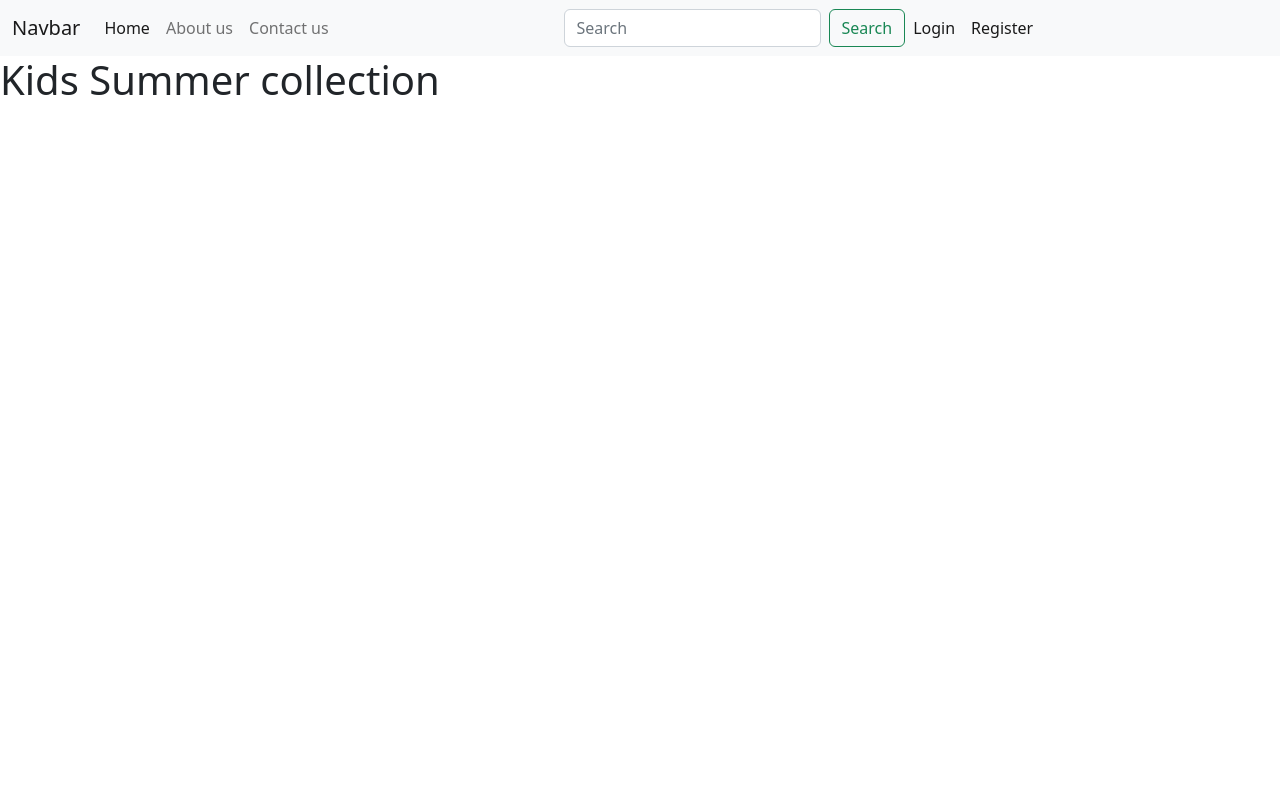
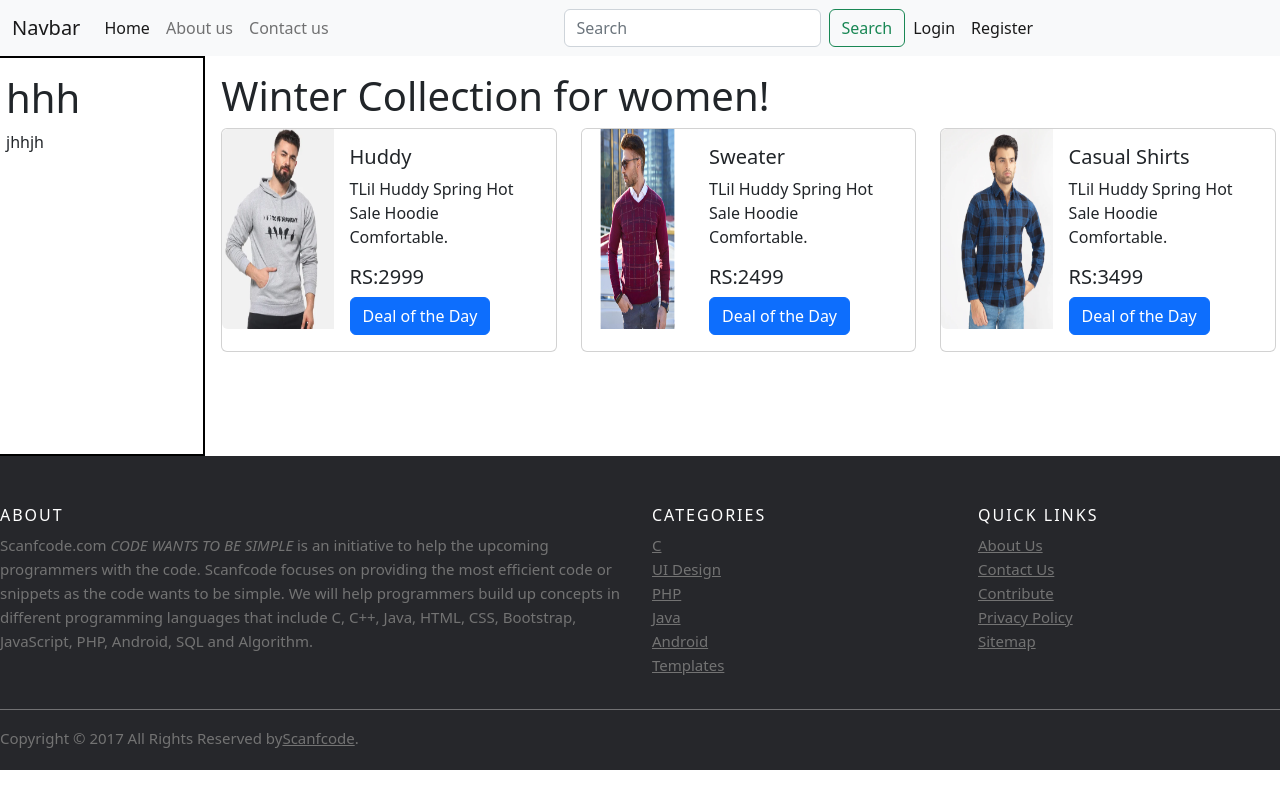
Before and after one commit to muhabilal/ecommerce, a React (Create React App) app: page /SummerKids in a window 1280 px wide. Built offline with nearby package versions, Linux system fonts and the light colour scheme.

Commit message:
code init

```diff
--- a/src/Components/NavBar.jsx
+++ b/src/Components/NavBar.jsx
@@ -3,7 +3,7 @@ import { Link } from "react-router-dom";
 
 function NavBar() {
   return (
-    <nav className="navbar navbar-expand-lg navbar-light bg-light">
+    <nav className="navbar sticky-top navbar-expand-lg navbar-light bg-light">
       <div className="container-fluid">
         <Link className="navbar-brand" to={"#"}>
           Navbar
--- a/src/Home/Home.jsx
+++ b/src/Home/Home.jsx
@@ -21,12 +21,12 @@ function Home() {
   };
   const swipe = [
     {
+      image: "image3.jpg",
+    },
+    {
       image: "image1.jpg",
     },
     { image: "image2.jpg" },
-    {
-      image: "image3.jpg",
-    },
   ];
   const array = [
     { image: "winter.jpeg", text: "Winter", link: "/WinterMen" },
--- a/src/Home/KidsFashion/SummerKids.jsx
+++ b/src/Home/KidsFashion/SummerKids.jsx
@@ -1,13 +1,56 @@
 import React from "react";
 import NavBar from "../../Components/NavBar";
-
+import Footer from "../../Components/Footer";
+import CardForPrices from "../../Components/CardForPrices";
 function SummerKids() {
+  const FirstObj = {
+    title: "Huddy",
+    pic: "huddyMen.jpg",
+    text: "Lil Huddy Spring Hot Sale Hoodie Comfortable.",
+    price: 2999,
+    btnText: "Deal of the Day",
+  };
+  const SecondObj = {
+    title: "Sweater",
+    pic: "sweaterMen.jpg",
+    text: "Lil Huddy Spring Hot Sale Hoodie Comfortable.",
+    price: 2499,
+    btnText: "Deal of the Day",
+  };
+  const ThirdObj = {
+    title: "Casual Shirts",
+    pic: "casualShirt.webp",
+    text: "Lil Huddy Spring Hot Sale Hoodie Comfortable.",
+    price: 3499,
+    btnText: "Deal of the Day",
+  };
   return (
     <>
       <NavBar />
-      <div>
-        <h1>Kids Summer collection</h1>
+      <div className="row " style={{ height: "400px" }}>
+        <div
+          className="container-fluid col-2 p-3"
+          style={{ border: "2px solid black" }}
+        >
+          <h1>hhh</h1>
+          <p>jhhjh</p>
+        </div>
+        <div className="container-fluid col-10 p-3">
+          <h1>Winter Collection for women!</h1>
+          <div className="row">
+            <div className="col-sm-4">
+              <CardForPrices object={FirstObj} />
+            </div>
+            <div className="col-sm-4">
+              <CardForPrices object={SecondObj} />
+            </div>
+            <div className="col-sm-4">
+              <CardForPrices object={ThirdObj} />
+            </div>
+          </div>
+        </div>
       </div>
+      <Footer />
     </>
   );
 }
--- a/src/Home/KidsFashion/WinterKids.jsx
+++ b/src/Home/KidsFashion/WinterKids.jsx
@@ -1,11 +1,56 @@
 import React from "react";
 import NavBar from "../../Components/NavBar";
-
+import Footer from "../../Components/Footer";
+import CardForPrices from "../../Components/CardForPrices";
 function WinterKids() {
+  const FirstObj = {
+    title: "Huddy",
+    pic: "huddyMen.jpg",
+    text: "Lil Huddy Spring Hot Sale Hoodie Comfortable.",
+    price: 2999,
+    btnText: "Deal of the Day",
+  };
+  const SecondObj = {
+    title: "Sweater",
+    pic: "sweaterMen.jpg",
+    text: "Lil Huddy Spring Hot Sale Hoodie Comfortable.",
+    price: 2499,
+    btnText: "Deal of the Day",
+  };
+  const ThirdObj = {
+    title: "Casual Shirts",
+    pic: "casualShirt.webp",
+    text: "Lil Huddy Spring Hot Sale Hoodie Comfortable.",
+    price: 3499,
+    btnText: "Deal of the Day",
+  };
   return (
     <>
       <NavBar />
-      <div>WinterKids</div>
+      <div className="row " style={{ height: "400px" }}>
+        <div
+          className="container-fluid col-2 p-3"
+          style={{ border: "2px solid black" }}
+        >
+          <h1>hhh</h1>
+          <p>jhhjh</p>
+        </div>
+        <div className="container-fluid col-10 p-3">
+          <h1>Winter Collection for women!</h1>
+          <div className="row">
+            <div className="col-sm-4">
+              <CardForPrices object={FirstObj} />
+            </div>
+            <div className="col-sm-4">
+              <CardForPrices object={SecondObj} />
+            </div>
+            <div className="col-sm-4">
+              <CardForPrices object={ThirdObj} />
+            </div>
+          </div>
+        </div>
+      </div>
+      <Footer />
     </>
   );
 }
--- a/src/Home/MenFashion/KurtaMen.jsx
+++ b/src/Home/MenFashion/KurtaMen.jsx
@@ -1,11 +1,56 @@
 import React from "react";
 import NavBar from "../../Components/NavBar";
-
+import Footer from "../../Components/Footer";
+import CardForPrices from "../../Components/CardForPrices";
 function KurtaMen() {
+  const FirstObj = {
+    title: "Huddy",
+    pic: "huddyMen.jpg",
+    text: "Lil Huddy Spring Hot Sale Hoodie Comfortable.",
+    price: 2999,
+    btnText: "Deal of the Day",
+  };
+  const SecondObj = {
+    title: "Sweater",
+    pic: "sweaterMen.jpg",
+    text: "Lil Huddy Spring Hot Sale Hoodie Comfortable.",
+    price: 2499,
+    btnText: "Deal of the Day",
+  };
+  const ThirdObj = {
+    title: "Casual Shirts",
+    pic: "casualShirt.webp",
+    text: "Lil Huddy Spring Hot Sale Hoodie Comfortable.",
+    price: 3499,
+    btnText: "Deal of the Day",
+  };
   return (
     <>
       <NavBar />
-      <div>KurtaMen</div>;
+      <div className="row " style={{ height: "400px" }}>
+        <div
+          className="container-fluid col-2 p-3"
+          style={{ border: "2px solid black" }}
+        >
+          <h1>hhh</h1>
+          <p>jhhjh</p>
+        </div>
+        <div className="container-fluid col-10 p-3">
+          <h1>Kurta Collection for Men!</h1>
+          <div className="row">
+            <div className="col-sm-4">
+              <CardForPrices object={FirstObj} />
+            </div>
+            <div className="col-sm-4">
+              <CardForPrices object={SecondObj} />
+            </div>
+            <div className="col-sm-4">
+              <CardForPrices object={ThirdObj} />
+            </div>
+          </div>
+        </div>
+      </div>
+      <Footer />
     </>
   );
 }
--- a/src/Home/MenFashion/SummerMen.jsx
+++ b/src/Home/MenFashion/SummerMen.jsx
@@ -1,11 +1,56 @@
 import React from "react";
 import NavBar from "../../Components/NavBar";
-
+import Footer from "../../Components/Footer";
+import CardForPrices from "../../Components/CardForPrices";
 function SummerMen() {
+  const FirstObj = {
+    title: "Huddy",
+    pic: "huddyMen.jpg",
+    text: "Lil Huddy Spring Hot Sale Hoodie Comfortable.",
+    price: 2999,
+    btnText: "Deal of the Day",
+  };
+  const SecondObj = {
+    title: "Sweater",
+    pic: "sweaterMen.jpg",
+    text: "Lil Huddy Spring Hot Sale Hoodie Comfortable.",
+    price: 2499,
+    btnText: "Deal of the Day",
+  };
+  const ThirdObj = {
+    title: "Casual Shirts",
+    pic: "casualShirt.webp",
+    text: "Lil Huddy Spring Hot Sale Hoodie Comfortable.",
+    price: 3499,
+    btnText: "Deal of the Day",
+  };
   return (
     <>
       <NavBar />
-      <div>SummerMen</div>;
+      <div className="row " style={{ height: "400px" }}>
+        <div
+          className="container-fluid col-2 p-3"
+          style={{ border: "2px solid black" }}
+        >
+          <h1>hhh</h1>
+          <p>jhhjh</p>
+        </div>
+        <div className="container-fluid col-10 p-3">
+          <h1>Summer Collection for Men!</h1>
+          <div className="row">
+            <div className="col-sm-4">
+              <CardForPrices object={FirstObj} />
+            </div>
+            <div className="col-sm-4">
+              <CardForPrices object={SecondObj} />
+            </div>
+            <div className="col-sm-4">
+              <CardForPrices object={ThirdObj} />
+            </div>
+          </div>
+        </div>
+      </div>
+      <Footer />
     </>
   );
 }
--- a/src/Home/WomenFashion/Summer.jsx
+++ b/src/Home/WomenFashion/Summer.jsx
@@ -1,11 +1,56 @@
 import React from "react";
 import NavBar from "../../Components/NavBar";
-
+import Footer from "../../Components/Footer";
+import CardForPrices from "../../Components/CardForPrices";
 function Summer() {
+  const FirstObj = {
+    title: "Huddy",
+    pic: "huddyMen.jpg",
+    text: "Lil Huddy Spring Hot Sale Hoodie Comfortable.",
+    price: 2999,
+    btnText: "Deal of the Day",
+  };
+  const SecondObj = {
+    title: "Sweater",
+    pic: "sweaterMen.jpg",
+    text: "Lil Huddy Spring Hot Sale Hoodie Comfortable.",
+    price: 2499,
+    btnText: "Deal of the Day",
+  };
+  const ThirdObj = {
+    title: "Casual Shirts",
+    pic: "casualShirt.webp",
+    text: "Lil Huddy Spring Hot Sale Hoodie Comfortable.",
+    price: 3499,
+    btnText: "Deal of the Day",
+  };
   return (
     <>
       <NavBar />
-      <div>SummerWomen</div>
+      <div className="row " style={{ height: "400px" }}>
+        <div
+          className="container-fluid col-2 p-3"
+          style={{ border: "2px solid black" }}
+        >
+          <h1>hhh</h1>
+          <p>jhhjh</p>
+        </div>
+        <div className="container-fluid col-10 p-3">
+          <h1>Summer Collection for Women!</h1>
+          <div className="row">
+            <div className="col-sm-4">
+              <CardForPrices object={FirstObj} />
+            </div>
+            <div className="col-sm-4">
+              <CardForPrices object={SecondObj} />
+            </div>
+            <div className="col-sm-4">
+              <CardForPrices object={ThirdObj} />
+            </div>
+          </div>
+        </div>
+      </div>
+      <Footer />
     </>
   );
 }
--- a/src/Home/WomenFashion/Winter.jsx
+++ b/src/Home/WomenFashion/Winter.jsx
@@ -1,11 +1,56 @@
 import React from "react";
 import NavBar from "../../Components/NavBar";
-
+import Footer from "../../Components/Footer";
+import CardForPrices from "../../Components/CardForPrices";
 function Winter() {
+  const FirstObj = {
+    title: "Huddy",
+    pic: "huddyMen.jpg",
+    text: "Lil Huddy Spring Hot Sale Hoodie Comfortable.",
+    price: 2999,
+    btnText: "Deal of the Day",
+  };
+  const SecondObj = {
+    title: "Sweater",
+    pic: "sweaterMen.jpg",
+    text: "Lil Huddy Spring Hot Sale Hoodie Comfortable.",
+    price: 2499,
+    btnText: "Deal of the Day",
+  };
+  const ThirdObj = {
+    title: "Casual Shirts",
+    pic: "casualShirt.webp",
+    text: "Lil Huddy Spring Hot Sale Hoodie Comfortable.",
+    price: 3499,
+    btnText: "Deal of the Day",
+  };
   return (
     <>
       <NavBar />
-      <div>WinterWomen</div>;
+      <div className="row " style={{ height: "400px" }}>
+        <div
+          className="container-fluid col-2 p-3"
+          style={{ border: "2px solid black" }}
+        >
+          <h1>hhh</h1>
+          <p>jhhjh</p>
+        </div>
+        <div className="container-fluid col-10 p-3">
+          <h1>Winter Collection for Women!</h1>
+          <div className="row">
+            <div className="col-sm-4">
+              <CardForPrices object={FirstObj} />
+            </div>
+            <div className="col-sm-4">
+              <CardForPrices object={SecondObj} />
+            </div>
+            <div className="col-sm-4">
+              <CardForPrices object={ThirdObj} />
+            </div>
+          </div>
+        </div>
+      </div>
+      <Footer />
     </>
   );
 }
```
